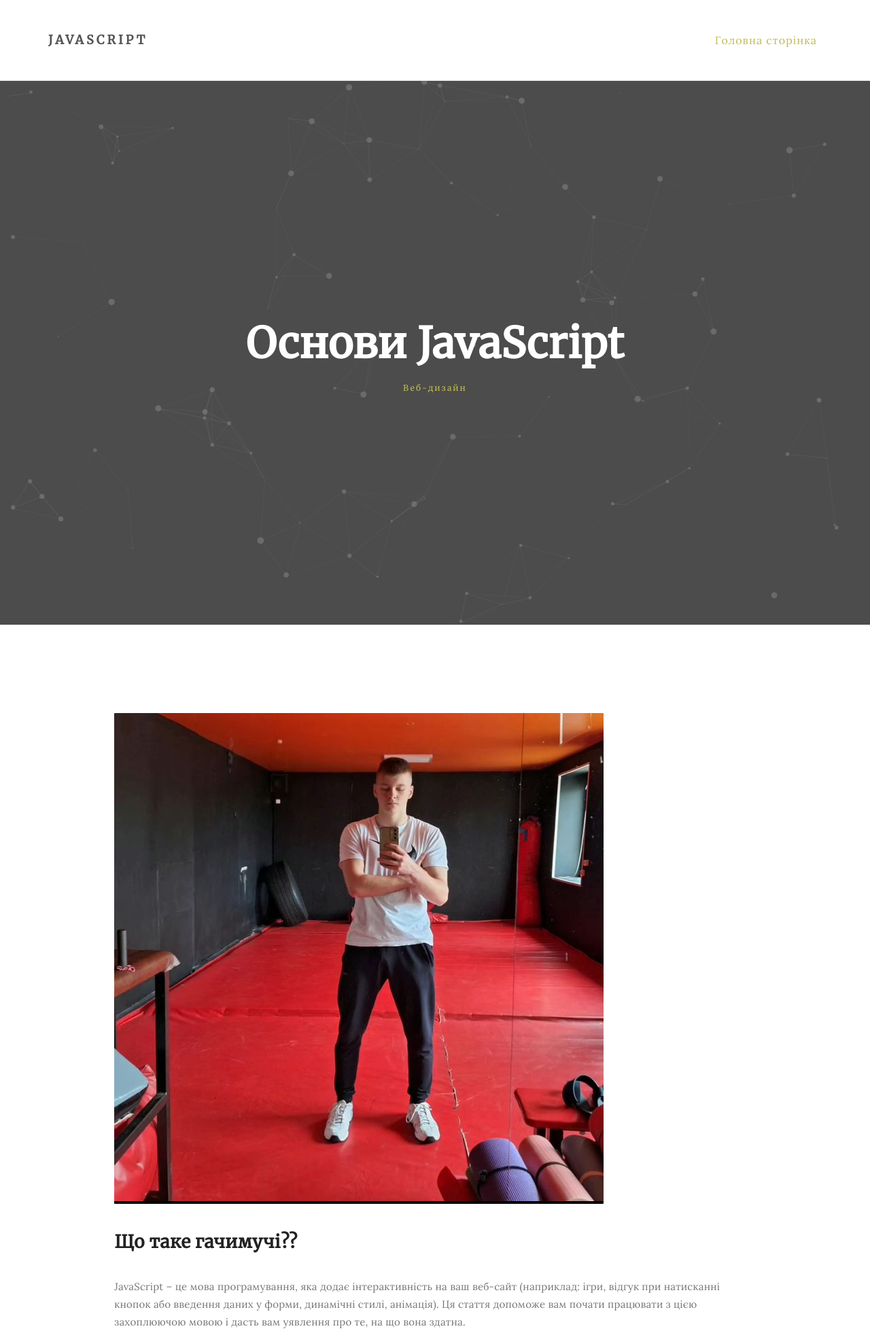
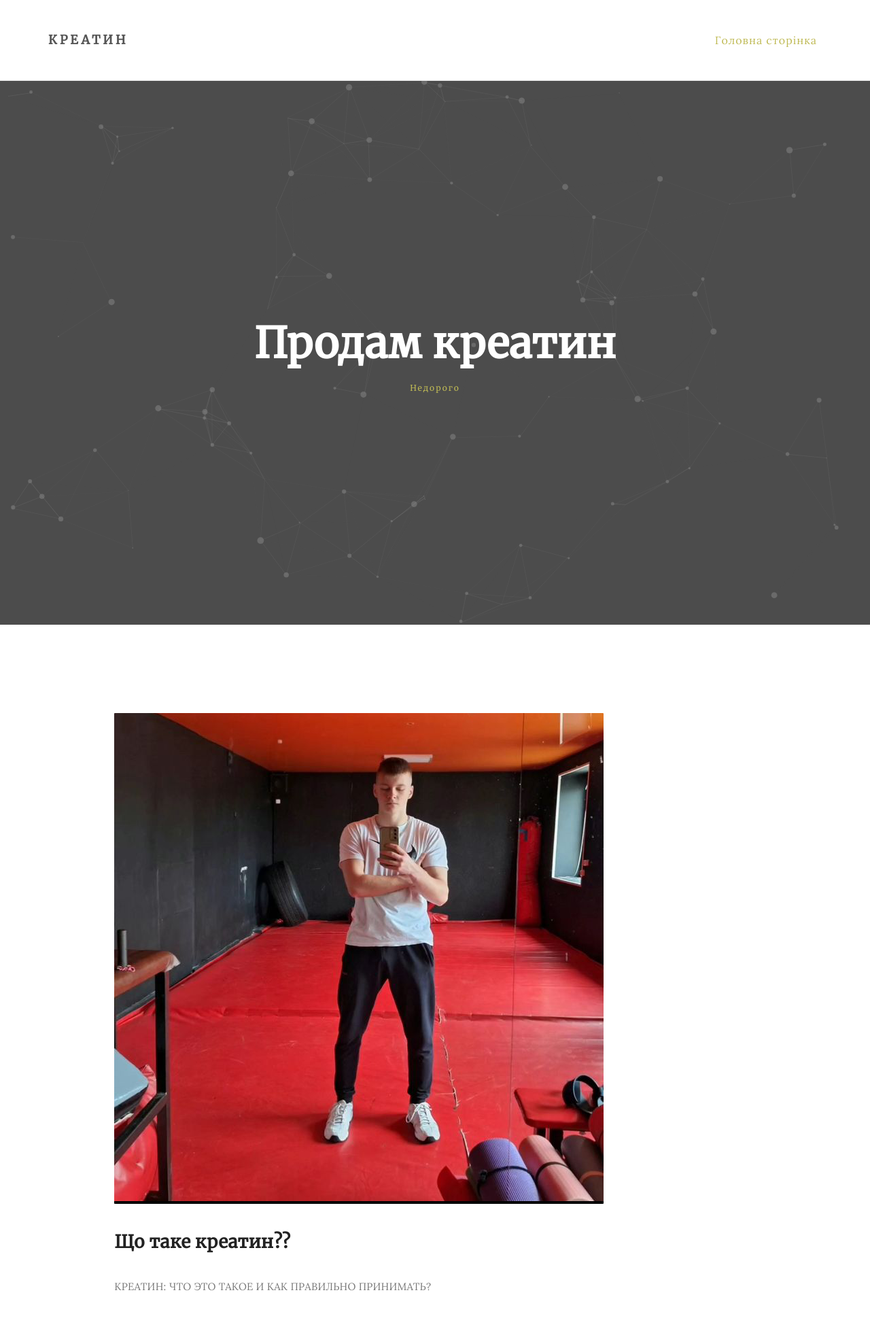
Before and after one commit to Leeverett/gachitest, a plain HTML site: page index.html in a window 1280 px wide. Shown: the top 1961 px of the page at 68% size. Drawn offline with Linux system fonts and the light colour scheme.

Commit message:
Update index.html

```diff
--- a/index.html
+++ b/index.html
@@ -10,7 +10,7 @@
   <meta name="author" content="">
   <meta name="viewport" content="width=device-width, initial-scale=1, maximum-scale=1">
 
-  <title>JavaScript</title>
+  <title>На спорте</title>
 
   <link rel="stylesheet" href="bootstrap.min.css">
   <link rel="stylesheet" href="font-awesome.min.css">
@@ -43,7 +43,7 @@
           <span class="icon icon-bar"></span>
           <span class="icon icon-bar"></span>
         </button>
-        <a href="index.html" class="navbar-brand">JavaScript</a>
+        <a href="index.html" class="navbar-brand">Креатин</a>
       </div>
       <div class="collapse navbar-collapse">
         <ul class="nav navbar-nav navbar-right">
@@ -68,8 +68,8 @@
       <div class="row">
 
         <div class="col-md-12 col-sm-12">
-          <h1>Основи JavaScript</h1>
-          <h4>Веб-дизайн</h4>
+          <h1>Продам креатин</h1>
+          <h4>Недорого</h4>
         </div>
 
       </div>
@@ -90,13 +90,14 @@
               </a>
             </div>
             <div class="blog-post-title">
-              <h3><a href="single-post.html">Що таке гачимучі??</a></h3>
+              <h3><a href="single-post.html">Що таке креатин??
+              </a></h3>
             </div>
             <div class="blog-post-format">
 
             </div>
             <div class="blog-post-des">
-              <p>JavaScript – це мова програмування, яка додає інтерактивність на ваш веб-сайт (наприклад: ігри, відгук при натисканні кнопок або введення даних у форми, динамічні стилі, анімація). Ця стаття допоможе вам почати працювати з цією захоплюючою мовою і дасть вам уявлення про те, на що вона здатна.</p>
+              <p>КРЕАТИН: ЧТО ЭТО ТАКОЕ И КАК ПРАВИЛЬНО ПРИНИМАТЬ?</p>
 
             </div>
           </div>
@@ -108,12 +109,12 @@
               </a>
             </div>
             <div class="blog-post-title">
-              <h3><a href="single-post.html">Основи JavaScript</a></h3>
+              <h3><a href="single-post.html">КРЕАТИН: ЧТО ЭТО ТАКОЕ И КАК ПРАВИЛЬНО ПРИНИМАТЬ?</a></h3>
             </div>
             <div
             </div>
             <div class="blog-post-des">
-              <p>JavaScript ("JS" для стислості) - це повноцінна динамічна мова програмування, яка застосовується до HTML документу, і може забезпечити динамічну інтерактивність на веб-сайтах. Його розробив Brendan Eich, співзасновник проекту Mozilla, Mozilla Foundation та Mozilla Corporation.</p>
+              <p>Для спортсменов существует большое количество разнообразное продукции, которая имеет задачу в снабжении организма всем необходимым для обеспечения лучших результатов, выносливости, выдержки и скорейшего восстановления после физических занятий. Одной из полезных добавок, которая активно используется многими спортсменами и людьми, ведущими активный образ жизни, является креатин.</p>
 
             </div>
           </div>
@@ -182,8 +183,8 @@
       <div class="row">
 
         <div class="col-md-5 col-md-offset-1 col-sm-6">
-          <h3>JavaScript</h3>
-          <p>Author: Darchenko Danil, EZ-22</p>
+          <h3>Креатин</h3>
+          <p>Author: Мужик из качалки</p>
           <div class="footer-copyright">
 
           </div>
```
